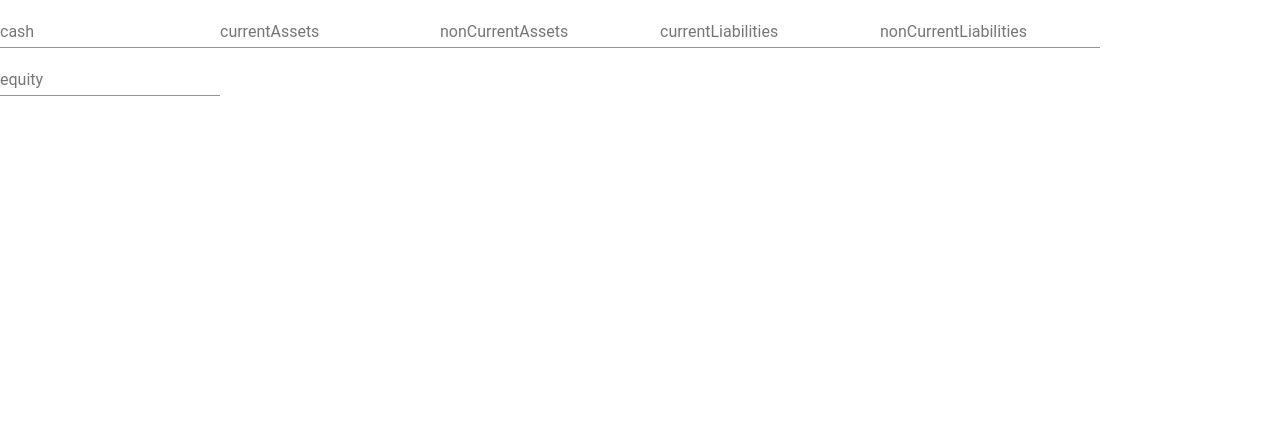
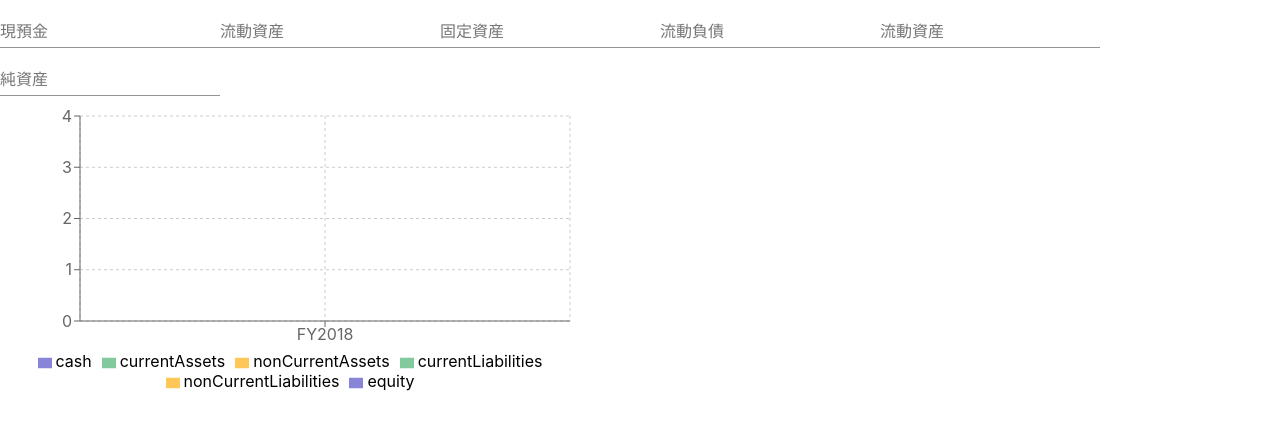
Before and after one commit to s2terminal/balance-sheeter, a React (Create React App) app: page / in a window 1280 px wide. Shown: the top 430 px of the page. Built offline with nearby package versions, Linux system fonts and the light colour scheme.

Commit message:
add rechart

```diff
--- a/package.json
+++ b/package.json
@@ -11,6 +11,7 @@
     "react": "^16.8.6",
     "react-dom": "^16.8.6",
     "react-scripts": "3.0.0",
+    "recharts": "^1.5.0",
     "typescript": "3.4.5"
   },
   "scripts": {
--- a/src/components/form.tsx
+++ b/src/components/form.tsx
@@ -1,8 +1,24 @@
 import React from 'react';
 import TextField from '@material-ui/core/TextField';
+import {BarChart, Bar, XAxis, YAxis, CartesianGrid, Tooltip, Legend} from 'recharts';
 
 type Props = any;
 type State = any;
+interface BSItem {
+  name: string;
+  label: string;
+}
+
+const assetItems = [
+  { name: 'cash', label: '現預金' },
+  { name: 'currentAssets', label: '流動資産' },
+  { name: 'nonCurrentAssets', label: '固定資産' }
+];
+const liabilityItems = [
+  { name: 'currentLiabilities', label: '流動負債' },
+  { name: 'nonCurrentLiabilities', label: '流動資産' },
+  { name: 'equity', label: '純資産' }
+];
 
 class BalanceSheetForm extends React.Component<Props, State> {
   state: State = {
@@ -21,22 +37,60 @@ class BalanceSheetForm extends React.Component<Props, State> {
   };
 
   render() {
-    const fields = ['cash','currentAssets','nonCurrentAssets','currentLiabilities','nonCurrentLiabilities','equity'].map(function(elem) {
-      const val = this.state[elem] ? this.state[elem] : '';
+    const generateTextField = (elem: BSItem) => {
+      const val = this.state[elem.name] ? this.state[elem.name] : '';
 
       return <TextField
-        id={`bs-${elem}`}
-        key={`bs-${elem}`}
-        label={`${elem}`}
+        id={`bs-${elem.name}`}
+        key={`bs-${elem.name}`}
+        label={`${elem.label}`}
         value={val}
-        onChange={this.handleChange(elem)}
+        onChange={this.handleChange(elem.name)}
       />
+    }
+
+    const assetFields = assetItems.map(function(elem) {
+      return generateTextField(elem);
     }, this);
 
+    const liabilityFields = liabilityItems.map(function(elem) {
+      return generateTextField(elem);
+    }, this);
+
+    const data = [
+      {
+        name: 'FY2018',
+        cash: this.state.cash,
+        currentAssets: this.state.currentAssets,
+        nonCurrentAssets: this.state.nonCurrentAssets,
+        currentLiabilities: this.state.currentLiabilities,
+        nonCurrentLiabilities: this.state.nonCurrentLiabilities,
+        equity: this.state.equity
+      }
+    ];
+
     return (
-      <form>
-        {fields}
-      </form>
+      <>
+        <form>
+          {assetFields}
+          {liabilityFields}
+        </form>
+
+        <BarChart width={600} height={300} data={data}
+            margin={{top: 20, right: 30, left: 20, bottom: 5}}>
+          <CartesianGrid strokeDasharray="3 3"/>
+          <XAxis dataKey="name"/>
+          <YAxis/>
+          <Tooltip/>
+          <Legend />
+          <Bar stackId="a" dataKey="cash" fill="#8884d8" />
+          <Bar stackId="a" dataKey="currentAssets" fill="#82ca9d" />
+          <Bar stackId="a" dataKey="nonCurrentAssets" fill="#ffc658"/>
+          <Bar stackId="b" dataKey="currentLiabilities" fill="#82ca9d" />
+          <Bar stackId="b" dataKey="nonCurrentLiabilities" fill="#ffc658"/>
+          <Bar stackId="b" dataKey="equity" fill="#8884d8" />
+        </BarChart>
+      </>
     );
   }
 }
```
Also changed, not shown: 1 other file (tests, documents, lock files or other folders).
